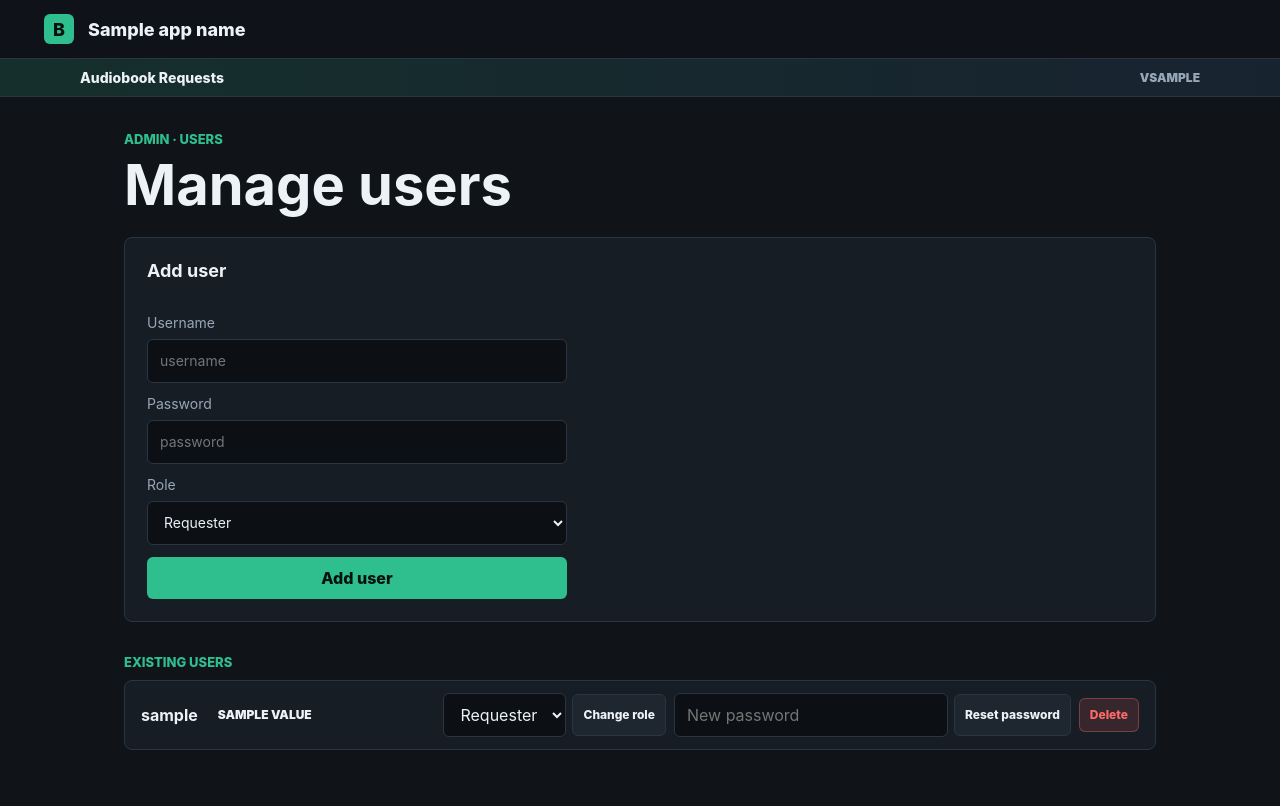
After one commit to dfairles/bookarr, a FastAPI app: template app/templates/admin_users.html in a window 1280 px wide. The commit adds this page. Run offline with FastAPI, Linux system fonts and the light colour scheme; the template is opened without the code that fills it: most values are stand-ins (such as "Sample title", 1, 10 or a date in 2020); parts of the project's set-up code (start-up, migrations or seed data) failed here and were passed over.

Commit message:
Add multi-backend auth, approval workflow, and user management

```diff
--- a/app/main.py
+++ b/app/main.py
@@ -18,11 +18,12 @@ from sqlalchemy import delete, select
 from sqlalchemy.exc import IntegrityError
 from sqlalchemy.orm import Session
 
+from app.auth import AuthError, authenticate_audiobookshelf, authenticate_jellyfin, authenticate_local, hash_password
 from app.charts import get_enriched_top_audiobooks
 from app.config import get_settings
 from app.database import SessionLocal, db_session, init_db
 from app.listenarr import ListenarrClient, ListenarrError
-from app.models import AudiobookRequest, RequestStatus, Role, utcnow
+from app.models import AudiobookRequest, RequestStatus, Role, User, utcnow
 
 
 settings = get_settings()
@@ -30,10 +31,16 @@ serializer = URLSafeSerializer(settings.secret_key, salt="bookarr-session")
 
 FLASH_MESSAGES: dict[str, tuple[str, str]] = {
     "requested": ("success", "Your request has been submitted."),
+    "pending": ("info", "Your request is awaiting admin approval."),
     "duplicate": ("info", "You've already requested that audiobook."),
     "polled": ("success", "Statuses refreshed."),
     "poll_error": ("warn", "Statuses refreshed, but some requests could not be checked — see errors below."),
     "deleted": ("success", "Request deleted."),
+    "approved": ("success", "Request approved and sent to Listenarr."),
+    "denied": ("info", "Request denied."),
+    "user_created": ("success", "User created."),
+    "user_deleted": ("success", "User deleted."),
+    "user_updated": ("success", "User updated."),
 }
 
 
@@ -76,6 +83,13 @@ def require_user(request: Request) -> dict[str, str]:
     return user
 
 
+def require_admin(request: Request) -> dict[str, str]:
+    user = require_user(request)
+    if user["role"] != Role.admin.value:
+        raise HTTPException(status_code=status.HTTP_403_FORBIDDEN)
+    return user
+
+
 def render(request: Request, template: str, **context):
     flash_key = request.query_params.get("flash", "")
     flash_type, flash_message = FLASH_MESSAGES.get(flash_key, ("", ""))
@@ -86,6 +100,7 @@ def render(request: Request, template: str, **context):
         {
             "app_name": settings.app_name,
             "app_version": settings.app_version,
+            "auth_mode": settings.auth_mode,
             "user": current_user(request),
             "flash": flash,
             **context,
@@ -140,32 +155,31 @@ async def login_page(request: Request):
 @app.post("/login")
 async def login(
     request: Request,
+    db: Annotated[Session, Depends(db_session)],
     username: Annotated[str, Form()],
     password: Annotated[str, Form()],
 ):
-    abs_url = settings.audiobookshelf_url.rstrip("/")
-    if not abs_url:
-        return render(request, "login.html", error="Audiobookshelf URL is not configured on this server.")
+    auth_mode = settings.auth_mode.lower()
     try:
-        async with httpx.AsyncClient(timeout=10) as client:
-            resp = await client.post(
-                f"{abs_url}/login",
-                json={"username": username, "password": password},
-                headers={"Accept": "application/json"},
-            )
-    except Exception:
-        return render(request, "login.html", error="Could not reach Audiobookshelf — please try again.")
-    if resp.status_code != 200:
-        return render(request, "login.html", error="Invalid username or password.")
-    data = resp.json()
-    abs_user = data.get("user", {})
-    abs_type = abs_user.get("type", "user")
-    role = Role.admin if abs_type in ("root", "admin") else Role.requester
-    user_name = abs_user.get("username") or username
+        if auth_mode == "audiobookshelf":
+            if not settings.audiobookshelf_url:
+                return render(request, "login.html", error="Audiobookshelf URL is not configured on this server.")
+            name, role = await authenticate_audiobookshelf(username, password, settings.audiobookshelf_url)
+        elif auth_mode == "jellyfin":
+            if not settings.jellyfin_url:
+                return render(request, "login.html", error="Jellyfin URL is not configured on this server.")
+            name, role = await authenticate_jellyfin(username, password, settings.jellyfin_url)
+        elif auth_mode == "local":
+            name, role = authenticate_local(username, password, db)
+        else:
+            return render(request, "login.html", error="Unknown authentication mode configured.")
+    except AuthError as exc:
+        return render(request, "login.html", error=str(exc))
+
     response = RedirectResponse("/", status_code=status.HTTP_303_SEE_OTHER)
     response.set_cookie(
         "bookarr_session",
-        serializer.dumps({"name": user_name, "role": role.value}),
+        serializer.dumps({"name": name, "role": role.value}),
         httponly=True,
         samesite="lax",
         max_age=60 * 60 * 24 * 30,
@@ -248,56 +262,186 @@ async def request_book(
         return RedirectResponse("/?flash=duplicate", status_code=status.HTTP_303_SEE_OTHER)
 
     book = {"source_id": source_id, "title": title, "author": author, "cover_url": cover_url}
-    row = AudiobookRequest(user_name=user["name"], **book, status=RequestStatus.sent)
-    try:
-        async with ListenarrClient(settings) as client:
-            listenarr_response = await client.request_book(book)
-        row.listenarr_id = listenarr_response["listenarr_id"]
-    except ListenarrError as exc:
-        row.status = RequestStatus.failed
-        row.error_message = str(exc)
-    db.add(row)
-    try:
-        db.commit()
-    except IntegrityError:
-        db.rollback()
-        return RedirectResponse("/?flash=duplicate", status_code=status.HTTP_303_SEE_OTHER)
-    return RedirectResponse("/?flash=requested", status_code=status.HTTP_303_SEE_OTHER)
+    is_admin = user["role"] == Role.admin.value
+    auto_send = settings.auto_approve_all or (is_admin and settings.admin_auto_approve)
+
+    if auto_send:
+        row = AudiobookRequest(user_name=user["name"], **book, status=RequestStatus.sent)
+        try:
+            async with ListenarrClient(settings) as client:
+                listenarr_response = await client.request_book(book)
+            row.listenarr_id = listenarr_response["listenarr_id"]
+        except ListenarrError as exc:
+            row.status = RequestStatus.failed
+            row.error_message = str(exc)
+        db.add(row)
+        try:
+            db.commit()
+        except IntegrityError:
+            db.rollback()
+            return RedirectResponse("/?flash=duplicate", status_code=status.HTTP_303_SEE_OTHER)
+        return RedirectResponse("/?flash=requested", status_code=status.HTTP_303_SEE_OTHER)
+    else:
+        row = AudiobookRequest(user_name=user["name"], **book, status=RequestStatus.pending_approval)
+        db.add(row)
+        try:
+            db.commit()
+        except IntegrityError:
+            db.rollback()
+            return RedirectResponse("/?flash=duplicate", status_code=status.HTTP_303_SEE_OTHER)
+        return RedirectResponse("/?flash=pending", status_code=status.HTTP_303_SEE_OTHER)
 
 
 @app.get("/admin")
 async def admin_page(request: Request, db: Annotated[Session, Depends(db_session)]):
-    user = require_user(request)
-    if user["role"] != Role.admin.value:
-        raise HTTPException(status_code=status.HTTP_403_FORBIDDEN)
+    require_admin(request)
     rows = db.scalars(select(AudiobookRequest).order_by(AudiobookRequest.updated_at.desc())).all()
     return render(request, "admin.html", requests=rows)
 
 
 @app.post("/poll")
 async def poll_now(request: Request):
-    user = require_user(request)
-    if user["role"] != Role.admin.value:
-        raise HTTPException(status_code=status.HTTP_403_FORBIDDEN)
+    require_admin(request)
     had_errors = await poll_statuses()
     flash = "poll_error" if had_errors else "polled"
     return RedirectResponse(f"/admin?flash={flash}", status_code=status.HTTP_303_SEE_OTHER)
 
 
-@app.post("/admin/requests/{request_id}/delete")
-async def delete_failed_request(
+@app.post("/admin/requests/{request_id}/approve")
+async def approve_request(
     request: Request,
     request_id: int,
     db: Annotated[Session, Depends(db_session)],
 ):
-    user = require_user(request)
-    if user["role"] != Role.admin.value:
-        raise HTTPException(status_code=status.HTTP_403_FORBIDDEN)
+    require_admin(request)
     row = db.get(AudiobookRequest, request_id)
-    if row and (row.status == RequestStatus.failed or row.error_message):
+    if not row or row.status != RequestStatus.pending_approval:
+        return RedirectResponse("/admin", status_code=status.HTTP_303_SEE_OTHER)
+    book = {"source_id": row.source_id, "title": row.title, "author": row.author, "cover_url": row.cover_url}
+    try:
+        async with ListenarrClient(settings) as client:
+            listenarr_response = await client.request_book(book)
+        row.listenarr_id = listenarr_response["listenarr_id"]
+        row.status = RequestStatus.sent
+        row.error_message = ""
+    except ListenarrError as exc:
+        row.status = RequestStatus.failed
+        row.error_message = str(exc)
+    db.commit()
+    return RedirectResponse("/admin?flash=approved", status_code=status.HTTP_303_SEE_OTHER)
+
+
+@app.post("/admin/requests/{request_id}/deny")
+async def deny_request(
+    request: Request,
+    request_id: int,
+    db: Annotated[Session, Depends(db_session)],
+    reason: Annotated[str, Form()] = "",
+):
+    require_admin(request)
+    row = db.get(AudiobookRequest, request_id)
+    if not row or row.status != RequestStatus.pending_approval:
+        return RedirectResponse("/admin", status_code=status.HTTP_303_SEE_OTHER)
+    row.status = RequestStatus.denied
+    row.denied_reason = reason.strip()
+    db.commit()
+    return RedirectResponse("/admin?flash=denied", status_code=status.HTTP_303_SEE_OTHER)
+
+
+@app.post("/admin/requests/{request_id}/delete")
+async def delete_request(
+    request: Request,
+    request_id: int,
+    db: Annotated[Session, Depends(db_session)],
+):
+    require_admin(request)
+    row = db.get(AudiobookRequest, request_id)
+    if row and (row.status in (RequestStatus.failed, RequestStatus.denied) or row.error_message):
         db.delete(row)
         db.commit()
     return RedirectResponse("/admin?flash=deleted", status_code=status.HTTP_303_SEE_OTHER)
+
+
+@app.get("/admin/users")
+async def admin_users_page(request: Request, db: Annotated[Session, Depends(db_session)]):
+    require_admin(request)
+    if settings.auth_mode.lower() != "local":
+        raise HTTPException(status_code=status.HTTP_404_NOT_FOUND)
+    users = db.scalars(select(User).order_by(User.username)).all()
+    return render(request, "admin_users.html", users=users, error="")
+
+
+@app.post("/admin/users")
+async def create_user(
+    request: Request,
+    db: Annotated[Session, Depends(db_session)],
+    username: Annotated[str, Form()],
+    password: Annotated[str, Form()],
+    role: Annotated[str, Form()] = "requester",
+):
+    require_admin(request)
+    if settings.auth_mode.lower() != "local":
+        raise HTTPException(status_code=status.HTTP_404_NOT_FOUND)
+    user_role = Role.admin if role == "admin" else Role.requester
+    new_user = User(username=username.strip(), hashed_password=hash_password(password), role=user_role)
+    db.add(new_user)
+    try:
+        db.commit()
+    except IntegrityError:
+        db.rollback()
+        users = db.scalars(select(User).order_by(User.username)).all()
+        return render(request, "admin_users.html", users=users, error="Username already exists.")
+    return RedirectResponse("/admin/users?flash=user_created", status_code=status.HTTP_303_SEE_OTHER)
+
+
+@app.post("/admin/users/{user_id}/delete")
+async def delete_user(
+    request: Request,
+    user_id: int,
+    db: Annotated[Session, Depends(db_session)],
+):
+    require_admin(request)
+    if settings.auth_mode.lower() != "local":
+        raise HTTPException(status_code=status.HTTP_404_NOT_FOUND)
+    row = db.get(User, user_id)
+    if row:
+        db.delete(row)
+        db.commit()
+    return RedirectResponse("/admin/users?flash=user_deleted", status_code=status.HTTP_303_SEE_OTHER)
+
+
+@app.post("/admin/users/{user_id}/role")
+async def update_user_role(
+    request: Request,
+    user_id: int,
+    db: Annotated[Session, Depends(db_session)],
+    role: Annotated[str, Form()],
+):
+    require_admin(request)
+    if settings.auth_mode.lower() != "local":
+        raise HTTPException(status_code=status.HTTP_404_NOT_FOUND)
+    row = db.get(User, user_id)
+    if row:
+        row.role = Role.admin if role == "admin" else Role.requester
+        db.commit()
+    return RedirectResponse("/admin/users?flash=user_updated", status_code=status.HTTP_303_SEE_OTHER)
+
+
+@app.post("/admin/users/{user_id}/password")
+async def reset_user_password(
+    request: Request,
+    user_id: int,
+    db: Annotated[Session, Depends(db_session)],
+    new_password: Annotated[str, Form()],
+):
+    require_admin(request)
+    if settings.auth_mode.lower() != "local":
+        raise HTTPException(status_code=status.HTTP_404_NOT_FOUND)
+    row = db.get(User, user_id)
+    if row:
+        row.hashed_password = hash_password(new_password)
+        db.commit()
+    return RedirectResponse("/admin/users?flash=user_updated", status_code=status.HTTP_303_SEE_OTHER)
 
 
 def request_stmt(user: dict[str, str]):
--- a/app/static/styles.css
+++ b/app/static/styles.css
@@ -11,6 +11,7 @@
   --danger: #ff6b6b;
   --warn: #f5b84b;
   --blue: #60a5fa;
+  --purple: #a78bfa;
 }
 
 * {
@@ -350,6 +351,87 @@ button,
   color: var(--danger);
 }
 
+.status-pending_approval {
+  background: rgba(167, 139, 250, 0.16);
+  color: var(--purple);
+}
+
+.status-denied {
+  background: rgba(152, 167, 183, 0.12);
+  color: var(--muted);
+}
+
+.pending-section {
+  margin-bottom: 8px;
+}
+
+.pending-section .eyebrow {
+  color: var(--purple);
+}
+
+.deny-form {
+  display: flex;
+  gap: 6px;
+}
+
+.deny-reason {
+  background: var(--panel-2);
+  border: 1px solid var(--line);
+  border-radius: 6px;
+  color: var(--text);
+  font-size: 13px;
+  padding: 6px 10px;
+  width: 140px;
+}
+
+.small-button {
+  font-size: 12px;
+  padding: 5px 10px;
+}
+
+.user-list {
+  display: grid;
+  gap: 8px;
+}
+
+.user-row {
+  align-items: center;
+  background: var(--panel);
+  border: 1px solid var(--line);
+  border-radius: 8px;
+  display: flex;
+  flex-wrap: wrap;
+  gap: 12px;
+  padding: 12px 16px;
+}
+
+.user-info {
+  align-items: center;
+  display: flex;
+  flex: 1;
+  gap: 10px;
+  min-width: 120px;
+}
+
+.user-actions {
+  align-items: center;
+  display: flex;
+  flex-wrap: wrap;
+  gap: 8px;
+}
+
+.inline-form {
+  align-items: center;
+  display: flex;
+  gap: 6px;
+}
+
+.user-form {
+  display: grid;
+  gap: 12px;
+  max-width: 420px;
+}
+
 .flash {
   border-radius: 6px;
   font-size: 14px;
--- /dev/null
+++ b/app/templates/admin_users.html
@@ -0,0 +1,69 @@
+{% extends "base.html" %}
+{% block content %}
+<section class="page-head">
+  <div>
+    <p class="eyebrow">Admin · Users</p>
+    <h1>Manage users</h1>
+  </div>
+</section>
+
+<section class="panel" style="margin-bottom:32px">
+  <h2 style="margin:0 0 16px">Add user</h2>
+  {% if error %}<div class="alert">{{ error }}</div>{% endif %}
+  <form method="post" action="/admin/users" class="user-form">
+    <label>
+      Username
+      <input name="username" required placeholder="username">
+    </label>
+    <label>
+      Password
+      <input name="password" type="password" required placeholder="password">
+    </label>
+    <label>
+      Role
+      <select name="role">
+        <option value="requester">Requester</option>
+        <option value="admin">Admin</option>
+      </select>
+    </label>
+    <button class="primary" type="submit">Add user</button>
+  </form>
+</section>
+
+{% if users %}
+  <section>
+    <p class="eyebrow">Existing users</p>
+    <div class="user-list">
+      {% for u in users %}
+        <div class="user-row">
+          <div class="user-info">
+            <strong>{{ u.username }}</strong>
+            <span class="status status-{{ u.role.value }}">{{ u.role.value }}</span>
+          </div>
+          <div class="user-actions">
+            <form method="post" action="/admin/users/{{ u.id }}/role" class="inline-form">
+              <select name="role">
+                <option value="requester" {% if u.role.value == "requester" %}selected{% endif %}>Requester</option>
+                <option value="admin" {% if u.role.value == "admin" %}selected{% endif %}>Admin</option>
+              </select>
+              <button class="secondary small-button" type="submit">Change role</button>
+            </form>
+            <form method="post" action="/admin/users/{{ u.id }}/password" class="inline-form">
+              <input name="new_password" type="password" placeholder="New password" required>
+              <button class="secondary small-button" type="submit">Reset password</button>
+            </form>
+            <form method="post" action="/admin/users/{{ u.id }}/delete">
+              <button class="danger-button small-button" type="submit">Delete</button>
+            </form>
+          </div>
+        </div>
+      {% endfor %}
+    </div>
+  </section>
+{% else %}
+  <section class="empty">
+    <h2>No users yet</h2>
+    <p>Add the first user above.</p>
+  </section>
+{% endif %}
+{% endblock %}
--- a/app/templates/base.html
+++ b/app/templates/base.html
@@ -16,7 +16,8 @@
         <nav>
           <a href="/">Requests</a>
           <a href="/search">Search</a>
-          {% if user.role == "admin" %}<a href="/admin">Admin</a>{% endif %}
+              {% if user.role == "admin" %}<a href="/admin">Admin</a>{% endif %}
+          {% if user.role == "admin" and auth_mode == "local" %}<a href="/admin/users">Users</a>{% endif %}
           <form method="post" action="/logout">
             <button class="link-button" type="submit">Log out</button>
           </form>
@@ -25,7 +26,7 @@
     </header>
     <section class="site-banner" aria-label="Site banner">
       <div class="site-banner-inner">
-        <span>Fairless Family Book Request</span>
+        <span>Audiobook Requests</span>
         <span class="version">v{{ app_version }}</span>
       </div>
     </section>
--- a/app/templates/login.html
+++ b/app/templates/login.html
@@ -4,7 +4,13 @@
   <div>
     <p class="eyebrow">Audiobook requests</p>
     <h1>Sign in to Bookarr</h1>
+    {% if auth_mode == "jellyfin" %}
+    <p class="muted">Use your Jellyfin username and password.</p>
+    {% elif auth_mode == "local" %}
+    <p class="muted">Sign in with your Bookarr account.</p>
+    {% else %}
     <p class="muted">Use your Audiobookshelf username and password.</p>
+    {% endif %}
   </div>
   <form class="panel" method="post" action="/login">
     {% if error %}<div class="alert">{{ error }}</div>{% endif %}
--- a/docker-compose.yml
+++ b/docker-compose.yml
@@ -8,7 +8,12 @@ services:
     environment:
       BOOKARR_SECRET_KEY: "change-this-long-random-string"
       BOOKARR_DATABASE_URL: "sqlite:////data/bookarr.db"
+      BOOKARR_AUTH_MODE: "audiobookshelf"
       AUDIOBOOKSHELF_URL: "http://your-audiobookshelf-host:13378"
+      JELLYFIN_URL: ""
+      BOOKARR_ADMIN_SEED_PASSWORD: ""
+      BOOKARR_AUTO_APPROVE_ALL: "false"
+      BOOKARR_ADMIN_AUTO_APPROVE: "true"
       LISTENARR_URL: "http://listenarr:4545"
       LISTENARR_TOKEN: ""
       LISTENARR_AUTH_MODE: "x-api-key"
--- a/requirements.txt
+++ b/requirements.txt
@@ -7,3 +7,4 @@ pydantic-settings==2.7.1
 SQLAlchemy==2.0.36
 APScheduler==3.11.0
 itsdangerous==2.2.0
+bcrypt==4.2.1
```
Also changed, not shown: app/auth.py (added, +70 -0 lines), app/config.py (+7 -1 lines), app/database.py (+33 -2 lines), app/models.py (+13 -0 lines), app/templates/_request_card.html (+14 -2 lines), app/templates/admin.html (+17 -3 lines), README.md, 1 other file.
